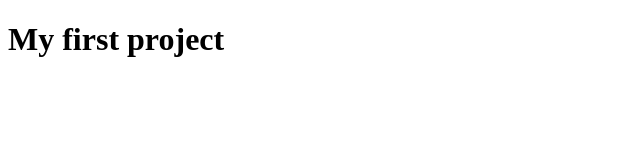
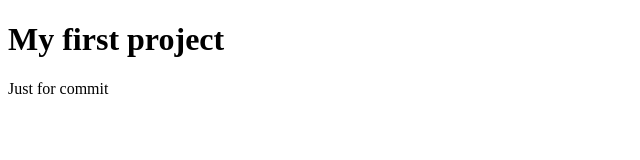
Before and after one commit to talumi/first-project, a plain HTML site: page index.html in a window 1280 px wide. Shown: the whole page, without its empty margins (0-640 px from the left). Drawn offline with Linux system fonts and the light colour scheme.

Commit message:
added paragraph

```diff
--- a/index.html
+++ b/index.html
@@ -5,5 +5,6 @@
     <header>
       <h1>My first project</h1>
     </header>
+    <p>Just for commit</p>
   </body>
 </html>
```
